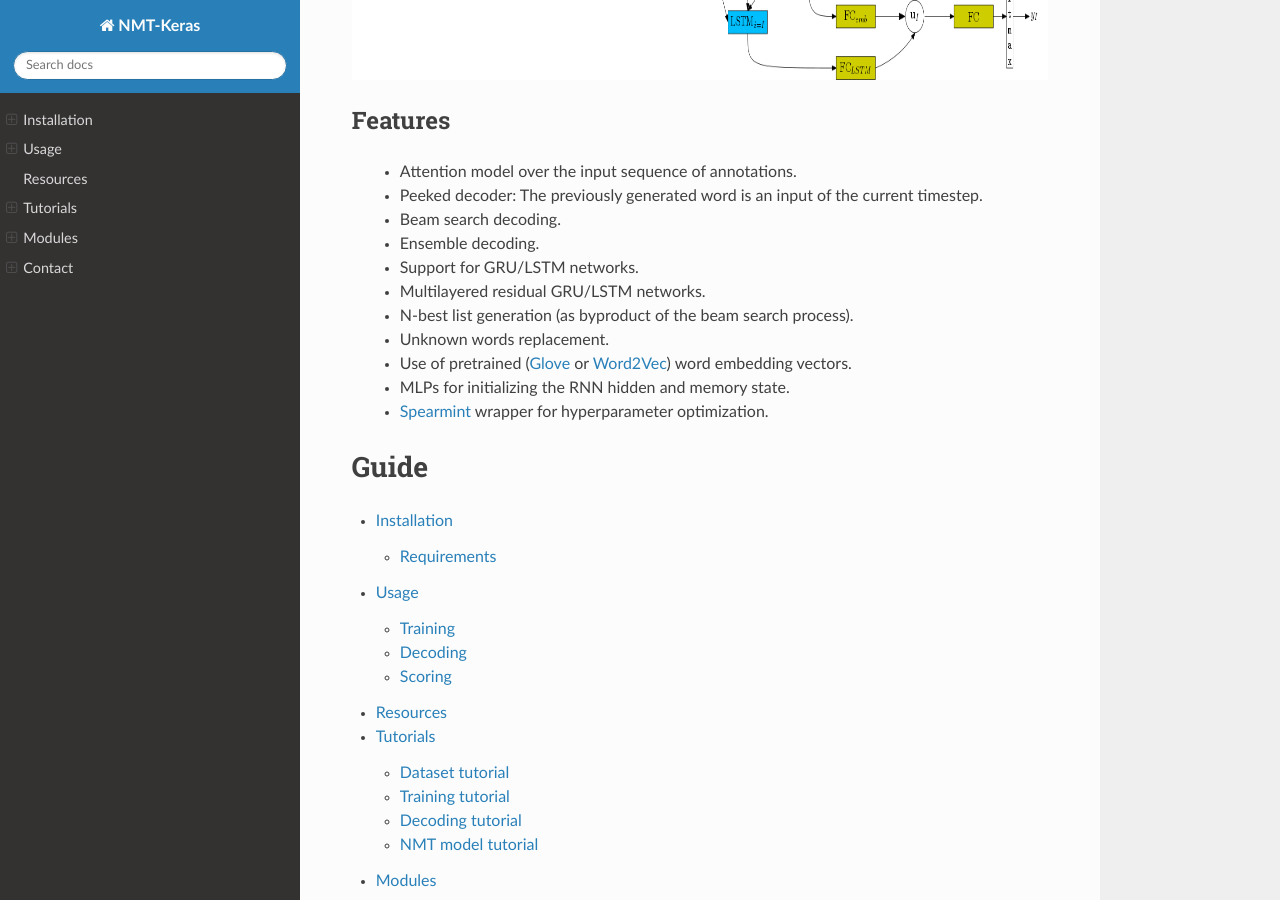
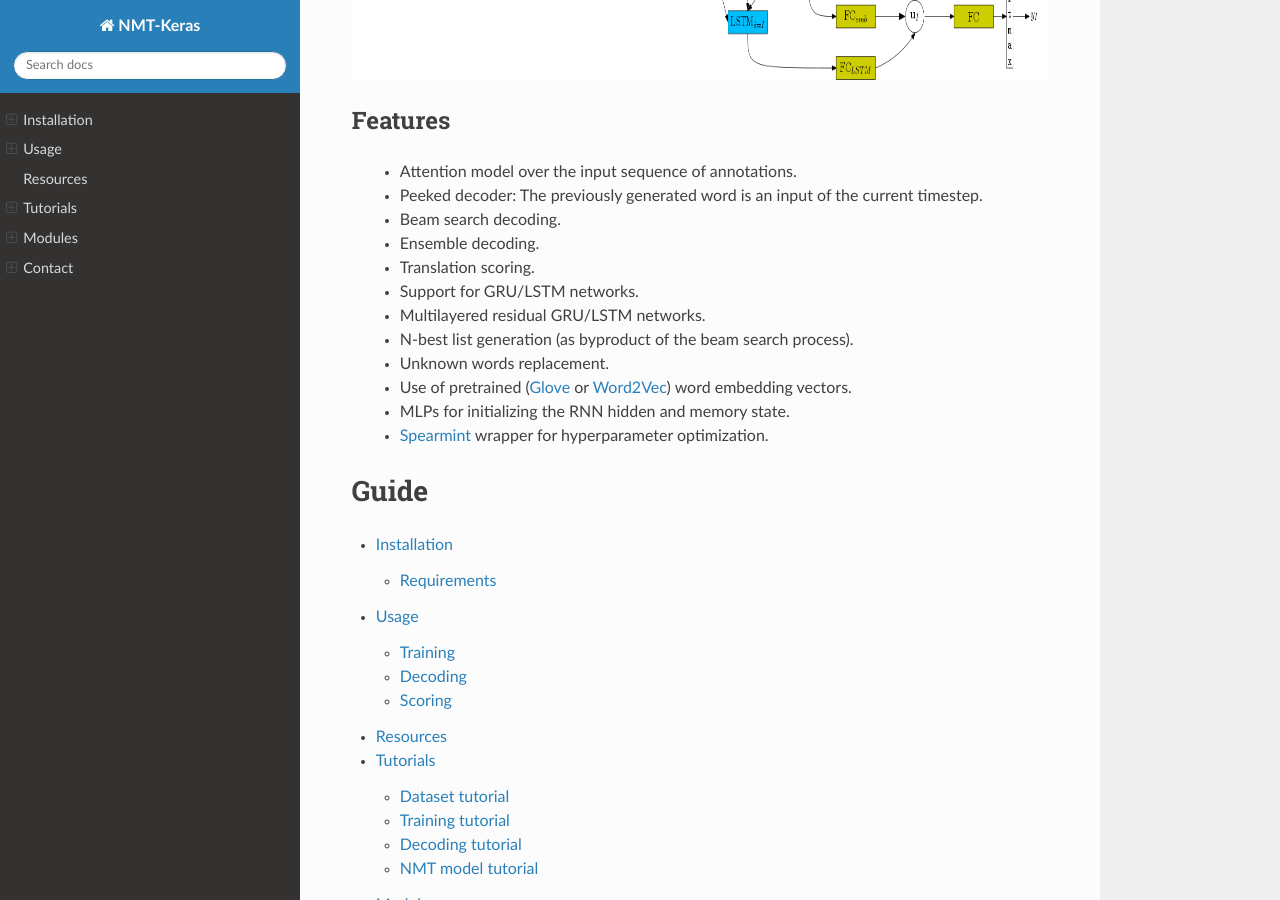
Before and after one commit to lvapeab/nmt-keras, a Sphinx documentation site: the page built from docs/source/index.rst, in a window 1280 px wide and 900 px high, scrolled down 708 px. Built offline with Sphinx 7.4.7 and the Read the Docs theme 2.0.0, drawn with Linux system fonts in a browser that asks for light colours.

Commit message:
Update docs

```diff
--- a/docs/source/index.rst
+++ b/docs/source/index.rst
@@ -15,6 +15,7 @@ Features
  * Peeked decoder: The previously generated word is an input of the current timestep.
  * Beam search decoding.
  * Ensemble decoding.
+ * Translation scoring.
  * Support for GRU/LSTM networks.
  * Multilayered residual GRU/LSTM networks.
  * N-best list generation (as byproduct of the beam search process).
```
